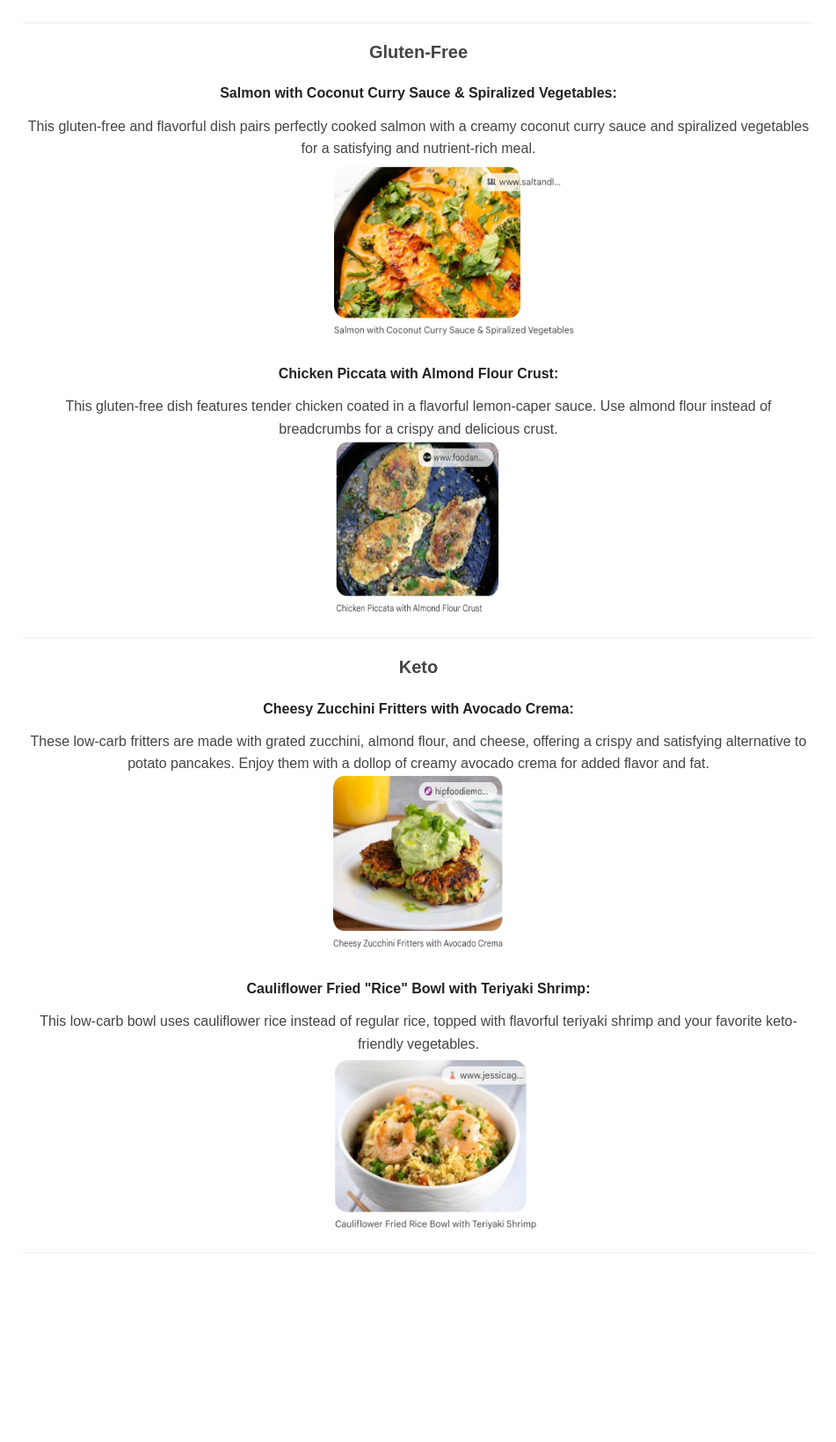
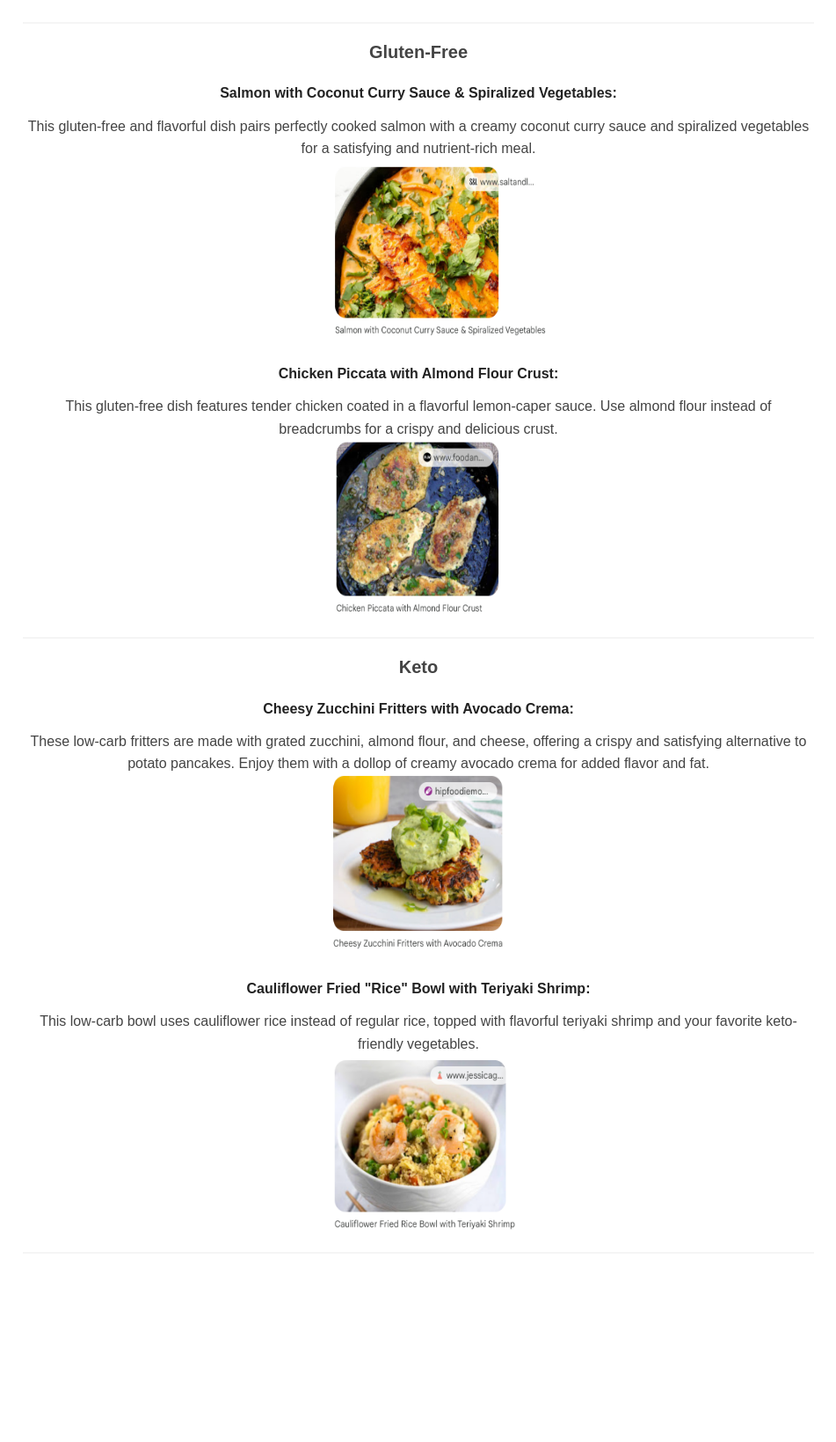
Before and after one commit to lbrilli/bmi-finder.com, a PHP site: page /dietary-specific/index.php in a window 1280 px wide. Shown: the part 1834-3473 px from the top of the page at 88% size, without its empty margins (164-1115 px from the left). Run offline with PHP 8.4, Linux system fonts and the light colour scheme; data that the repository does not hold is empty; some libraries are stand-ins or nearby versions.

Commit message:
update image size

```diff
--- a/dietary-specific/index.php
+++ b/dietary-specific/index.php
@@ -252,7 +252,7 @@
 						<h4>Salmon with Coconut Curry Sauce & Spiralized Vegetables:</h4>
 						<p class="subtext-minor">This gluten-free and flavorful dish pairs perfectly cooked salmon with a creamy coconut curry sauce and spiralized vegetables for a satisfying and nutrient-rich meal.
 						<br>
-						<a target="_blank" href="https://www.saltandlavender.com/salmon-coconut-curry/"><img src="salmon-with-coconut-curry.png" alt="" style="position:relative;width:285px;height:200px;left:40px;"></a>
+						<a target="_blank" href="https://www.saltandlavender.com/salmon-coconut-curry/"><img src="salmon-with-coconut-curry.png" alt="" style="position:relative;width:250px;height:200px;left:25px;"></a>
 						</p>
 						<br>
 						<h4>Chicken Piccata with Almond Flour Crust:</h4>
@@ -276,7 +276,7 @@
 						<h4>Cauliflower Fried "Rice" Bowl with Teriyaki Shrimp:</h4>
 						<p class="subtext-minor">This low-carb bowl uses cauliflower rice instead of regular rice, topped with flavorful teriyaki shrimp and your favorite keto-friendly vegetables.
 						<br>
-						<a target="_blank" href="https://www.jessicagavin.com/shrimp-fried-cauliflower-rice-bowl/"><img src="cauliflower-fried-rice.png" alt="" style="position:relative;width:240px;px;height:200px;left:20px;"></a>
+						<a target="_blank" href="https://www.jessicagavin.com/shrimp-fried-cauliflower-rice-bowl/"><img src="cauliflower-fried-rice.png" alt="" style="position:relative;width:215px;px;height:200px;left:7.5px;"></a>
 						</p>
 					</div>
 					<hr/>
```
